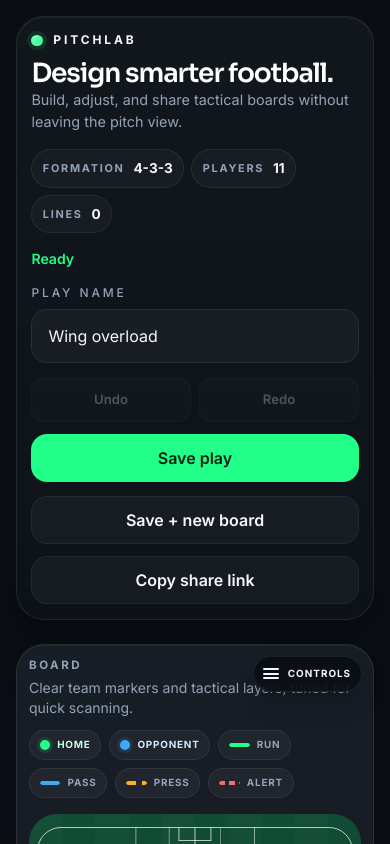
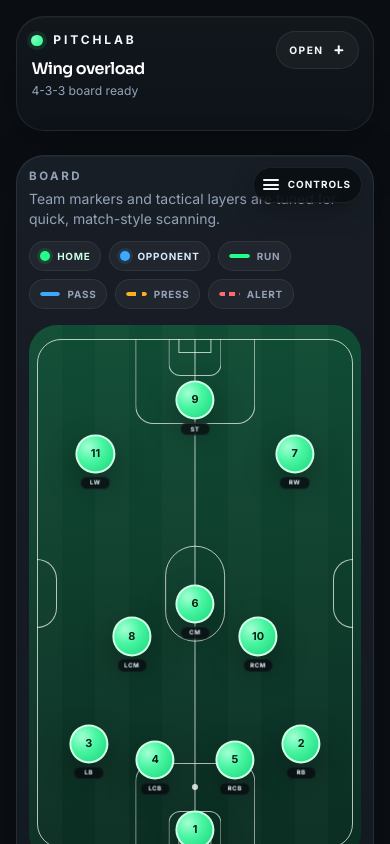
Before and after one commit to Frokesy/pitchlab, a React (Vite) app: page / in a window 390 px wide. Shown: the top 844 px of the page. Built offline with nearby package versions, Linux system fonts and the light colour scheme.

Commit message:
final visual polish

```diff
--- a/src/App.tsx
+++ b/src/App.tsx
@@ -12,7 +12,9 @@ import {
   distanceToSegment,
   encodeBoardState,
   loadSavedPlays,
+  loadWorkspaceState,
   persistSavedPlays,
+  persistWorkspaceState,
   clamp,
   isSameBoardState,
 } from './features/board/utils';
@@ -28,8 +30,12 @@ import type {
 
 const PLAYER_DRAG_THRESHOLD = 6;
 const SHARED_PLAY_HASH_PREFIX = '#play=';
+const DEFAULT_PLAY_NAME = 'Wing overload';
+const EMPTY_PLAY_NAME = 'Untitled play';
 
 const App = () => {
+  const initialSavedPlays = loadSavedPlays();
+  const initialWorkspaceState = loadWorkspaceState();
   const initialHash = window.location.hash;
   const initialSharedState = useMemo(() => {
     const shareValue = initialHash.startsWith(SHARED_PLAY_HASH_PREFIX)
@@ -39,30 +45,43 @@ const App = () => {
   }, [initialHash]);
   const hadInvalidSharedState =
     initialHash.startsWith(SHARED_PLAY_HASH_PREFIX) && !initialSharedState;
+  const initialActivePlayId =
+    initialWorkspaceState?.activePlayId &&
+    initialSavedPlays.some((play) => play.id === initialWorkspaceState.activePlayId)
+      ? initialWorkspaceState.activePlayId
+      : null;
+  const initialBoardState =
+    initialSharedState ??
+    initialWorkspaceState?.boardState ??
+    defaultBoardState('4-3-3');
 
-  const [boardState, setBoardState] = useState<BoardState>(
-    initialSharedState ?? defaultBoardState('4-3-3')
-  );
+  const [boardState, setBoardState] = useState<BoardState>(initialBoardState);
   const [toolMode, setToolMode] = useState<ToolMode>('select');
   const [pendingPoint, setPendingPoint] = useState<Point | null>(null);
   const [playName, setPlayName] = useState(
-    initialSharedState ? 'Shared board' : 'Wing overload'
+    initialSharedState
+      ? 'Shared board'
+      : initialWorkspaceState?.playName || DEFAULT_PLAY_NAME
   );
-  const [savedPlays, setSavedPlays] = useState<SavedPlay[]>(() =>
-    loadSavedPlays()
-  );
+  const [savedPlays, setSavedPlays] = useState<SavedPlay[]>(initialSavedPlays);
   const [shareStatus, setShareStatus] = useState(
     hadInvalidSharedState ? 'Shared link was invalid' : ''
   );
-  const [activePlayId, setActivePlayId] = useState<string | null>(null);
+  const [activePlayId, setActivePlayId] = useState<string | null>(initialActivePlayId);
   const [draggingPlayerId, setDraggingPlayerId] = useState<string | null>(null);
   const [historyPast, setHistoryPast] = useState<BoardState[]>([]);
   const [historyFuture, setHistoryFuture] = useState<BoardState[]>([]);
   const [isMobileControlsOpen, setIsMobileControlsOpen] = useState(false);
-  const [placementTeam, setPlacementTeam] = useState<TeamSide>('away');
+  const [placementTeam, setPlacementTeam] = useState<TeamSide>(
+    initialWorkspaceState?.placementTeam ?? 'away'
+  );
   const [selectedPlayerId, setSelectedPlayerId] = useState<string | null>(null);
-  const [annotationColor, setAnnotationColor] = useState('#22FF88');
-  const [annotationThickness, setAnnotationThickness] = useState(0.8);
+  const [annotationColor, setAnnotationColor] = useState(
+    initialWorkspaceState?.annotationColor ?? '#22FF88'
+  );
+  const [annotationThickness, setAnnotationThickness] = useState(
+    initialWorkspaceState?.annotationThickness ?? 0.8
+  );
   const pitchRef = useRef<HTMLDivElement | null>(null);
   const boardStateRef = useRef(boardState);
   const dragOriginRef = useRef<BoardState | null>(null);
@@ -83,10 +102,37 @@ const App = () => {
     return () => window.clearTimeout(timeout);
   }, [shareStatus]);
 
+  useEffect(() => {
+    persistWorkspaceState({
+      activePlayId,
+      annotationColor,
+      annotationThickness,
+      boardState,
+      placementTeam,
+      playName,
+    });
+  }, [
+    activePlayId,
+    annotationColor,
+    annotationThickness,
+    boardState,
+    placementTeam,
+    playName,
+  ]);
+
   const currentFormation = boardState.formation;
   const canUndo = historyPast.length > 0;
   const canRedo = historyFuture.length > 0;
-  const saveLabel = activePlayId ? 'Update play' : 'Save play';
+  const activePlay =
+    savedPlays.find((play) => play.id === activePlayId) ?? null;
+  const isActivePlayDirty = activePlay
+    ? activePlay.name !== playName || !isSameBoardState(activePlay.state, boardState)
+    : false;
+  const saveLabel = activePlayId
+    ? isActivePlayDirty
+      ? 'Update play'
+      : 'Saved'
+    : 'Save play';
   const selectedPlayer =
     boardState.players.find((player) => player.id === selectedPlayerId) ?? null;
 
@@ -116,6 +162,7 @@ const App = () => {
     setHistoryPast([]);
     setHistoryFuture([]);
     setDraggingPlayerId(null);
+    setIsMobileControlsOpen(false);
     setSelectedPlayerId(null);
     dragOriginRef.current = null;
     dragPointerIdRef.current = null;
@@ -356,7 +403,8 @@ const App = () => {
 
     if (activePlayId === play.id) {
       setActivePlayId(null);
-      setPlayName('Untitled play');
+      setShareStatus('Play deleted. Current board kept as draft');
+      return;
     }
 
     setShareStatus('Play deleted');
@@ -385,7 +433,7 @@ const App = () => {
 
     applyExternalBoardState(defaultBoardState(currentFormation), {
       playId: null,
-      playName: 'Untitled play',
+      playName: EMPTY_PLAY_NAME,
       status: 'Saved. New board ready',
     });
     clearSharedHash();
@@ -403,6 +451,7 @@ const App = () => {
     );
     setBoardState(previousState);
     setPendingPoint(null);
+    setSelectedPlayerId(null);
   };
 
   const handleRedo = () => {
@@ -418,6 +467,7 @@ const App = () => {
     ]);
     setBoardState(nextState);
     setPendingPoint(null);
+    setSelectedPlayerId(null);
   };
 
   const handleAddPlayer = () => {
@@ -537,7 +587,7 @@ const App = () => {
         />
 
         <section className="grid flex-1 gap-6 xl:grid-cols-[280px_minmax(0,1fr)_320px]">
-          <div className="order-2 hidden xl:order-1 xl:block">
+          <div className="order-2 hidden md:block xl:order-1">
             <BoardControls
               annotationColor={annotationColor}
               annotationThickness={annotationThickness}
@@ -560,7 +610,7 @@ const App = () => {
 
           <div className="order-1 relative xl:order-2">
             <button
-              className="pitchlab-mobile-toggle xl:hidden"
+              className="pitchlab-mobile-toggle md:hidden"
               onClick={() => setIsMobileControlsOpen((open) => !open)}
               aria-expanded={isMobileControlsOpen}
               aria-label={isMobileControlsOpen ? 'Close controls' : 'Open controls'}
@@ -580,7 +630,7 @@ const App = () => {
                 <>
                   <motion.button
                     key="mobile-controls-backdrop"
-                    className="pitchlab-mobile-backdrop xl:hidden"
+                    className="pitchlab-mobile-backdrop md:hidden"
                     aria-label="Close controls"
                     initial={{ opacity: 0 }}
                     animate={{ opacity: 1 }}
@@ -590,7 +640,7 @@ const App = () => {
                   />
                   <motion.div
                     key="mobile-controls-drawer"
-                    className="pitchlab-mobile-drawer xl:hidden"
+                    className="pitchlab-mobile-drawer md:hidden"
                     initial={{ opacity: 0, y: -18, scale: 0.98 }}
                     animate={{ opacity: 1, y: 0, scale: 1 }}
                     exit={{ opacity: 0, y: -14, scale: 0.985 }}
--- a/src/components/AppHeader.tsx
+++ b/src/components/AppHeader.tsx
@@ -1,3 +1,5 @@
+import { useState } from 'react';
+
 import type { BoardState } from '../features/board/types';
 
 type AppHeaderProps = {
@@ -28,8 +30,52 @@ const AppHeader = ({
   onSavePlay,
   onShare,
   onUndo,
-}: AppHeaderProps) => (
+}: AppHeaderProps) => {
+  const [isMobileExpanded, setIsMobileExpanded] = useState(false);
+  const mobilePlayLabel = playName.trim() || 'Untitled play';
+
+  return (
     <header className="pitchlab-header">
+      <div className="pitchlab-header__bar">
+        <div className="pitchlab-header__bar-copy">
+          <div className="pitchlab-header__brand">
+            <span className="pitchlab-header__brand-mark" />
+            <span className="pitchlab-header__brand-text">PitchLab</span>
+          </div>
+          <div>
+            <p className="pitchlab-header__bar-title">{mobilePlayLabel}</p>
+            <p className="pitchlab-header__bar-subtitle">
+              {shareStatus || `${boardState.formation} board ready`}
+            </p>
+          </div>
+        </div>
+
+        <button
+          type="button"
+          className="pitchlab-header__accordion"
+          aria-expanded={isMobileExpanded}
+          aria-controls="pitchlab-header-content"
+          onClick={() => setIsMobileExpanded((expanded) => !expanded)}
+        >
+          <span>{isMobileExpanded ? 'Hide' : 'Open'}</span>
+          <span
+            className={`pitchlab-header__accordion-icon${
+              isMobileExpanded ? ' pitchlab-header__accordion-icon--open' : ''
+            }`}
+            aria-hidden="true"
+          >
+            <span />
+            <span />
+          </span>
+        </button>
+      </div>
+
+      <div
+        id="pitchlab-header-content"
+        className={`pitchlab-header__content${
+          isMobileExpanded ? ' pitchlab-header__content--expanded' : ''
+        }`}
+      >
         <div className="pitchlab-header__intro">
           <div className="pitchlab-header__brand">
             <span className="pitchlab-header__brand-mark" />
@@ -38,7 +84,8 @@ const AppHeader = ({
           <div>
             <h1 className="pitchlab-header__title">Design smarter football.</h1>
             <p className="pitchlab-header__copy">
-          Build, adjust, and share tactical boards without leaving the pitch view.
+              Shape the team, map the movement, and share a board players can read at
+              a glance.
             </p>
           </div>
         </div>
@@ -47,18 +94,24 @@ const AppHeader = ({
           <div className="pitchlab-header__stats" role="status" aria-live="polite">
             <div className="pitchlab-header__stat">
               <span className="pitchlab-header__stat-label">Formation</span>
-          <strong className="pitchlab-header__stat-value">{boardState.formation}</strong>
+              <strong className="pitchlab-header__stat-value">
+                {boardState.formation}
+              </strong>
             </div>
             <div className="pitchlab-header__stat">
               <span className="pitchlab-header__stat-label">Players</span>
-          <strong className="pitchlab-header__stat-value">{boardState.players.length}</strong>
+              <strong className="pitchlab-header__stat-value">
+                {boardState.players.length}
+              </strong>
             </div>
             <div className="pitchlab-header__stat">
               <span className="pitchlab-header__stat-label">Lines</span>
-          <strong className="pitchlab-header__stat-value">{boardState.arrows.length}</strong>
+              <strong className="pitchlab-header__stat-value">
+                {boardState.arrows.length}
+              </strong>
             </div>
           </div>
-      <p className="pitchlab-header__status">{shareStatus || 'Ready'}</p>
+          <p className="pitchlab-header__status">{shareStatus || 'Board ready'}</p>
         </div>
 
         <div className="pitchlab-header__actions">
@@ -70,7 +123,7 @@ const AppHeader = ({
               className="pitchlab-input"
               value={playName}
               onChange={(event) => onPlayNameChange(event.target.value)}
-          placeholder="Name this play"
+              placeholder="e.g. Wing overload"
             />
           </label>
 
@@ -109,7 +162,9 @@ const AppHeader = ({
             </button>
           </div>
         </div>
+      </div>
     </header>
   );
+};
 
 export default AppHeader;
--- a/src/components/PitchBoard.tsx
+++ b/src/components/PitchBoard.tsx
@@ -29,7 +29,7 @@ const PitchBoard = ({
         <p className="mt-1 text-sm text-[var(--muted)]">
           {pendingPoint
             ? 'Select the second point to finish the annotation.'
-            : 'Clear team markers and tactical layers, tuned for quick scanning.'}
+            : 'Team markers and tactical layers are tuned for quick, match-style scanning.'}
         </p>
       </div>
       <div className="board-legend">
--- a/src/components/PlaySidebar.tsx
+++ b/src/components/PlaySidebar.tsx
@@ -50,7 +50,7 @@ const PlaySidebar = ({
           ))
         ) : (
           <div className="rounded-2xl border border-dashed border-white/10 px-4 py-6 text-sm text-[var(--muted)]">
-            Saved plays will appear here after the first board save.
+            Save a board and it will show up here for quick recall.
           </div>
         )}
       </div>
@@ -59,7 +59,7 @@ const PlaySidebar = ({
     <div className="rounded-2xl border border-white/8 bg-[var(--panel-strong)] p-4">
       <p className="pitchlab-section-label">Share link</p>
       <p className="mt-3 text-sm leading-6 text-[var(--muted)]">
-        Copy a shareable board link and send it directly to players or staff.
+        Copy a live board link and send it straight to players or staff.
       </p>
       <textarea className="pitchlab-textarea mt-4" readOnly value={activeShareLink} />
       <p className="mt-3 text-sm font-medium text-[var(--accent)]">{shareStatus || 'Ready'}</p>
--- a/src/features/board/utils.ts
+++ b/src/features/board/utils.ts
@@ -1,5 +1,13 @@
 import { STORAGE_KEY, formationTemplates } from './data';
-import type { BoardState, FormationKey, Point, SavedPlay } from './types';
+import type {
+  BoardState,
+  FormationKey,
+  Point,
+  SavedPlay,
+  TeamSide,
+} from './types';
+
+const WORKSPACE_STORAGE_KEY = 'pitchlab.mvp.workspace';
 
 export const clamp = (value: number, min: number, max: number) =>
   Math.min(Math.max(value, min), max);
@@ -51,6 +59,51 @@ export const persistSavedPlays = (plays: SavedPlay[]) => {
   window.localStorage.setItem(STORAGE_KEY, JSON.stringify(plays));
 };
 
+type PersistedWorkspace = {
+  activePlayId: string | null;
+  annotationColor: string;
+  annotationThickness: number;
+  boardState: BoardState;
+  placementTeam: TeamSide;
+  playName: string;
+};
+
+export const loadWorkspaceState = (): PersistedWorkspace | null => {
+  try {
+    const raw = window.localStorage.getItem(WORKSPACE_STORAGE_KEY);
+    if (!raw) {
+      return null;
+    }
+
+    const parsed = JSON.parse(raw) as PersistedWorkspace;
+    if (
+      !parsed ||
+      typeof parsed.playName !== 'string' ||
+      typeof parsed.annotationColor !== 'string' ||
+      typeof parsed.annotationThickness !== 'number' ||
+      (parsed.placementTeam !== 'home' && parsed.placementTeam !== 'away')
+    ) {
+      return null;
+    }
+
+    if (
+      !parsed.boardState ||
+      !Array.isArray(parsed.boardState.players) ||
+      !Array.isArray(parsed.boardState.arrows)
+    ) {
+      return null;
+    }
+
+    return parsed;
+  } catch {
+    return null;
+  }
+};
+
+export const persistWorkspaceState = (workspace: PersistedWorkspace) => {
+  window.localStorage.setItem(WORKSPACE_STORAGE_KEY, JSON.stringify(workspace));
+};
+
 export const distanceToSegment = (point: Point, start: Point, end: Point) => {
   const dx = end.x - start.x;
   const dy = end.y - start.y;
--- a/src/index.css
+++ b/src/index.css
@@ -56,7 +56,7 @@ button {
     linear-gradient(180deg, rgba(255, 255, 255, 0.04), rgba(255, 255, 255, 0.02)),
     var(--panel);
   box-shadow:
-    0 24px 80px rgba(0, 0, 0, 0.35),
+    0 18px 54px rgba(0, 0, 0, 0.28),
     inset 0 1px 0 rgba(255, 255, 255, 0.04);
   backdrop-filter: blur(18px);
   border-radius: 28px;
@@ -74,6 +74,15 @@ button {
   box-shadow:
     0 18px 60px rgba(0, 0, 0, 0.28),
     inset 0 1px 0 rgba(255, 255, 255, 0.04);
+}
+
+.pitchlab-header__bar {
+  display: none;
+}
+
+.pitchlab-header__content {
+  display: grid;
+  gap: 1rem;
 }
 
 .pitchlab-header__intro {
@@ -161,6 +170,13 @@ button {
 
 .pitchlab-header__status {
   margin: 0;
+  display: inline-flex;
+  align-items: center;
+  min-height: 34px;
+  border: 1px solid rgba(34, 255, 136, 0.14);
+  border-radius: 999px;
+  background: rgba(34, 255, 136, 0.08);
+  padding: 0 0.75rem;
   font-size: 0.88rem;
   font-weight: 600;
   color: var(--accent);
@@ -222,6 +238,62 @@ button {
 .pitchlab-header__secondary {
   display: grid;
   gap: 0.75rem;
+}
+
+.pitchlab-header__bar-copy {
+  display: grid;
+  gap: 0.45rem;
+}
+
+.pitchlab-header__bar-title {
+  margin: 0;
+  font-family: 'Sora', sans-serif;
+  font-size: 1rem;
+  font-weight: 600;
+  letter-spacing: -0.03em;
+  color: #fff;
+}
+
+.pitchlab-header__bar-subtitle {
+  margin: 0.12rem 0 0;
+  font-size: 0.76rem;
+  line-height: 1.4;
+  color: var(--muted);
+}
+
+.pitchlab-header__accordion {
+  display: none;
+}
+
+.pitchlab-header__accordion-icon {
+  position: relative;
+  display: inline-flex;
+  width: 0.8rem;
+  height: 0.8rem;
+}
+
+.pitchlab-header__accordion-icon span {
+  position: absolute;
+  top: 50%;
+  left: 50%;
+  width: 0.58rem;
+  height: 1.5px;
+  border-radius: 999px;
+  background: currentColor;
+  transition: transform 180ms ease, opacity 180ms ease;
+}
+
+.pitchlab-header__accordion-icon span:first-child {
+  transform: translate(-50%, -50%) rotate(0deg);
+}
+
+.pitchlab-header__accordion-icon span:last-child {
+  transform: translate(-50%, -50%) rotate(90deg);
+}
+
+.pitchlab-header__accordion-icon--open span:last-child {
+  transform: translate(-50%, -50%) rotate(0deg);
+  opacity: 0;
 }
 
 .pitchlab-button:disabled {
@@ -385,6 +457,11 @@ button {
   background: rgba(255, 255, 255, 0.06);
 }
 
+.pitchlab-input::placeholder,
+.pitchlab-textarea::placeholder {
+  color: rgba(149, 163, 184, 0.72);
+}
+
 .pitchlab-textarea {
   min-height: 8rem;
   resize: none;
@@ -412,6 +489,9 @@ button {
   padding: 0 1rem;
   background: var(--accent);
   color: #042111;
+  box-shadow:
+    0 10px 24px rgba(34, 255, 136, 0.18),
+    inset 0 1px 0 rgba(255, 255, 255, 0.22);
 }
 
 .pitchlab-button:hover,
@@ -421,9 +501,15 @@ button {
 
 .pitchlab-button--ghost,
 .pitchlab-tool {
-  background: rgba(255, 255, 255, 0.04);
+  background: rgba(255, 255, 255, 0.035);
   color: var(--text);
   border-color: rgba(255, 255, 255, 0.06);
+  box-shadow: none;
+}
+
+.pitchlab-button--ghost:hover {
+  background: rgba(255, 255, 255, 0.06);
+  border-color: rgba(255, 255, 255, 0.1);
 }
 
 .pitchlab-tool--active {
@@ -600,6 +686,7 @@ button {
 .saved-play--active {
   border-color: rgba(34, 255, 136, 0.35);
   background: rgba(34, 255, 136, 0.09);
+  box-shadow: inset 0 0 0 1px rgba(34, 255, 136, 0.08);
 }
 
 .saved-play__main {
@@ -653,6 +740,50 @@ button {
     padding: 0.9rem;
   }
 
+  .pitchlab-header__bar {
+    display: flex;
+    align-items: flex-start;
+    justify-content: space-between;
+    gap: 0.9rem;
+  }
+
+  .pitchlab-header__accordion {
+    flex-shrink: 0;
+    display: inline-flex;
+    align-items: center;
+    gap: 0.55rem;
+    min-height: 38px;
+    border: 1px solid rgba(255, 255, 255, 0.08);
+    border-radius: 999px;
+    background: rgba(255, 255, 255, 0.04);
+    padding: 0 0.78rem;
+    font-size: 0.64rem;
+    font-weight: 700;
+    letter-spacing: 0.14em;
+    text-transform: uppercase;
+    color: var(--text);
+  }
+
+  .pitchlab-header__content {
+    max-height: 0;
+    opacity: 0;
+    overflow: hidden;
+    gap: 0;
+    pointer-events: none;
+    transition:
+      max-height 220ms ease,
+      opacity 180ms ease,
+      margin-top 220ms ease;
+  }
+
+  .pitchlab-header__content--expanded {
+    max-height: 900px;
+    opacity: 1;
+    gap: 1rem;
+    margin-top: 0.9rem;
+    pointer-events: auto;
+  }
+
   .pitchlab-mobile-toggle {
     top: 0.75rem;
     right: 0.75rem;
@@ -676,6 +807,14 @@ button {
 
   .pitchlab-header__copy {
     max-width: none;
+  }
+
+  .pitchlab-header__intro {
+    gap: 0.55rem;
+  }
+
+  .pitchlab-header__title {
+    font-size: 1.4rem;
   }
 
   .pitchlab-header__action-row,
@@ -727,6 +866,13 @@ button {
 }
 
 @media (min-width: 768px) and (max-width: 1279px) {
+  .pitchlab-header__content {
+    max-height: none;
+    opacity: 1;
+    overflow: visible;
+    pointer-events: auto;
+  }
+
   .pitchlab-header__actions {
     width: 100%;
   }
```
Also changed, not shown: src/components/BoardControls.tsx (+5 -5 lines). Lines whose indentation alone changed are shown as unchanged.
